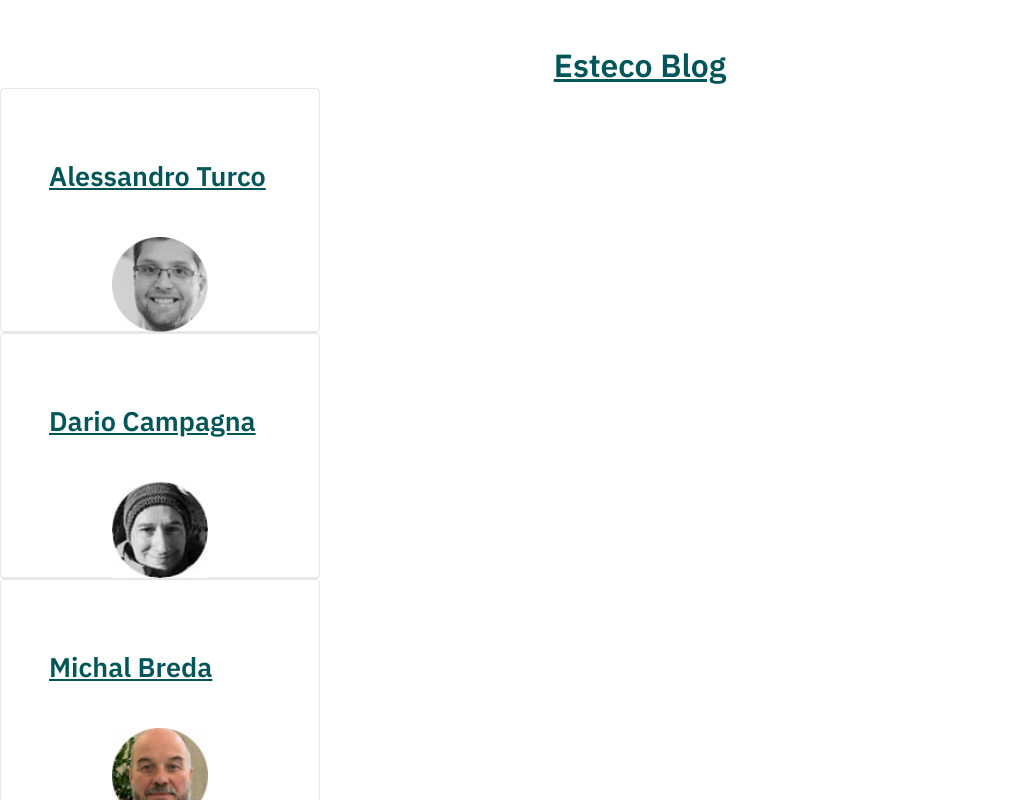
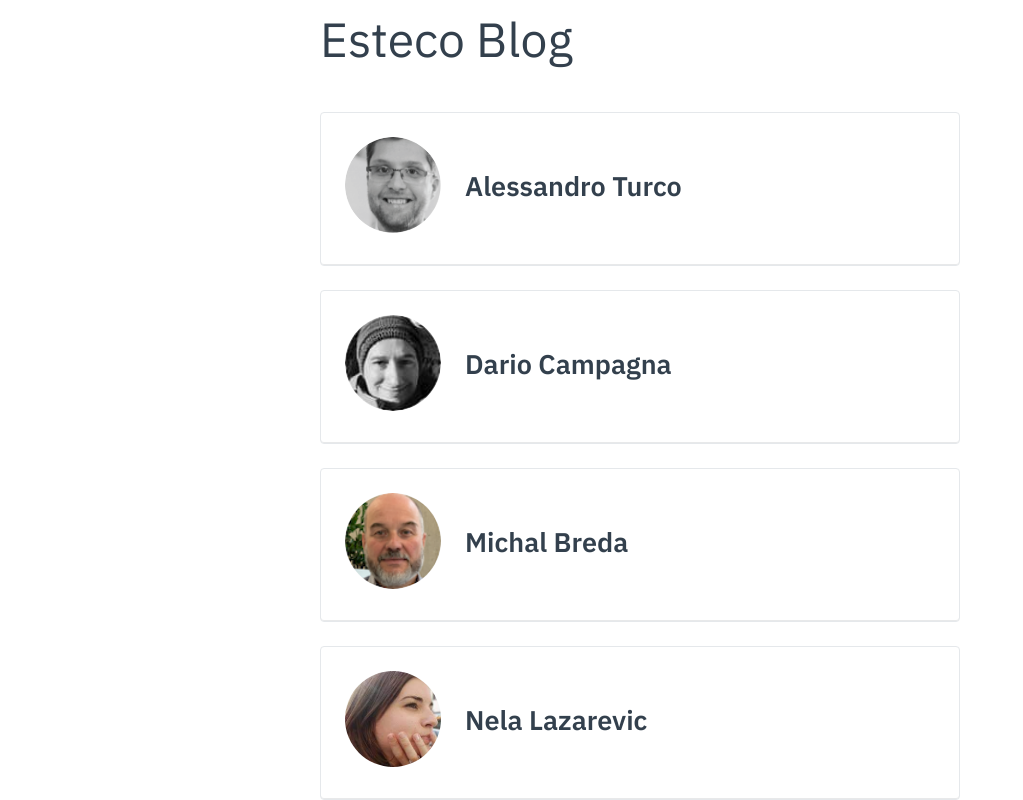
Before and after one commit to valentinabubic/blogEsteco, a Next.js app: page /authors in a window 1280 px wide. Shown: the top 800 px of the page, without its empty margins (0-1023 px from the left). Built offline with nearby package versions, Linux system fonts and the light colour scheme.

Commit message:
nuove grid e card su index autori e singoli

```diff
--- a/components/authors-preview.js
+++ b/components/authors-preview.js
@@ -1,34 +1,26 @@
-import Link from "next/link";
-import Image from "next/image";
+import utilModule from "../styles/utils.module.css";
 
-export default function AuthorsPreview({
-  id,
-  author,
-  authorAvatar
- }) {
+export default function AuthorsPreview({ id, author, authorAvatar }) {
   return (
-
-      <div className="soul-grid  soul-grid--horizontal  ">
-        <div className="soul-grid-item-1/4-span">
-          <div>
-            <div className="soul-card soul-card--flat soul-card--comfortable">
-              <div className="soul-card__header">
-                <div className="soul-card__thumbnail"></div>
-                <div className="soul-card__header-content">
-                  <h1 className="soul-font-size-l h-text-bold">
-                    <Link href={`/authors/${id}`}>
-                      <a>{author}</a>
-                    </Link>
-                  </h1>
-                </div>
-              </div>
-              <div className="soul-card__media">
-                <img src={authorAvatar} width="30%" alt={authorAvatar} />
+    <a href={`/authors/${id}`}>
+      <div className="soul-card soul-card--button soul-card--regular soul-card--comfortable ">
+        <div className="soul-card__header">
+          <div className="soul-card__thumbnail">
+            <div className="soul-avatar  soul-avatar--user  soul-avatar--xl">
+              <div className="soul-avatar__thumbnail">
+                <img
+                  className={`${utilModule.nopadding} soul-avatar__image`}
+                  src={authorAvatar}
+                  alt={authorAvatar}
+                />
               </div>
             </div>
           </div>
+          <div className="soul-card__header-content soul-font-size-l h-text-bold">
+            {author}
+          </div>
         </div>
       </div>
-
+    </a>
   );
 }
--- a/components/layout.js
+++ b/components/layout.js
@@ -1,6 +1,7 @@
 import Head from "next/head";
 import Link from "next/link";
 import utilModule from "../styles/utils.module.css";
+
 const name = "Esteco Blog";
 export const siteTitle = "Esteco Blog";
 
@@ -10,7 +11,7 @@
       <div className="soul-grid  soul-grid--horizontal  soul-grid--justify-center">
         <div className="soul-grid-item-1/2-span">
           <div>
-            <Head></Head>
+
             <header>
               {home ? (
                 <>
--- a/pages/authors/index.js
+++ b/pages/authors/index.js
@@ -1,8 +1,9 @@
 import Head from "next/head";
-import AuthorsLayout, { siteTitle } from "../../components/authorsLayout";
-import Link from "next/link";
+import Layout, { siteTitle } from "../../components/layout";
+import utilModule from "../../styles/utils.module.css";
 import { getSortedAuthorsData } from "../../lib/authors";
 import AuthorsPreview from "../../components/authors-preview";
+
 export async function getStaticProps() {
   const allAuthorsData = getSortedAuthorsData();
 
@@ -14,14 +15,16 @@
 }
 export default function Home({ allAuthorsData }) {
   return (
-    <AuthorsLayout>
+    <Layout>
+      <div className={utilModule.indexpage}>
         <Head>
           <title>{siteTitle}</title>
         </Head>
 
-      <section className="">
+        <section className="soul-space-stack-top-l">
+          <div className="soul-grid  soul-grid--vertical  soul-grid--fill-height">
             {allAuthorsData.map(({ id, author, authorAvatar }) => (
-          <div className="soul-grid-item-1/3-span">
+              <div className="soul-grid-item-auto-span soul-space-stack-bottom-l">
                 <AuthorsPreview
                   id={id}
                   authorAvatar={authorAvatar}
@@ -29,7 +32,9 @@
                 />
               </div>
             ))}
+          </div>
         </section>
-    </AuthorsLayout>
+      </div>
+    </Layout>
   );
 }
--- a/pages/blog/[id].js
+++ b/pages/blog/[id].js
@@ -38,7 +38,7 @@
       <Head>
         <title>{blogData.title}</title>
       </Head>
-      <article>
+      <article className="soul-content">
         <h1>{blogData.title}</h1>
         <div>
           <Date dateString={blogData.date} />
--- a/styles/utils.module.css
+++ b/styles/utils.module.css
@@ -10,6 +10,8 @@
 .homelink,
 .homelink a {
   text-decoration: none;
+  padding-top: 1rem;
+  padding-bottom: 1rem;
 }
 
 .nopadding.nopadding.nopadding.nopadding.nopadding {
```
Also changed, not shown: components/post-preview.js (+5 -10 lines), pages/authors/[id].js (+20 -21 lines). Lines whose indentation alone changed are shown as unchanged.
